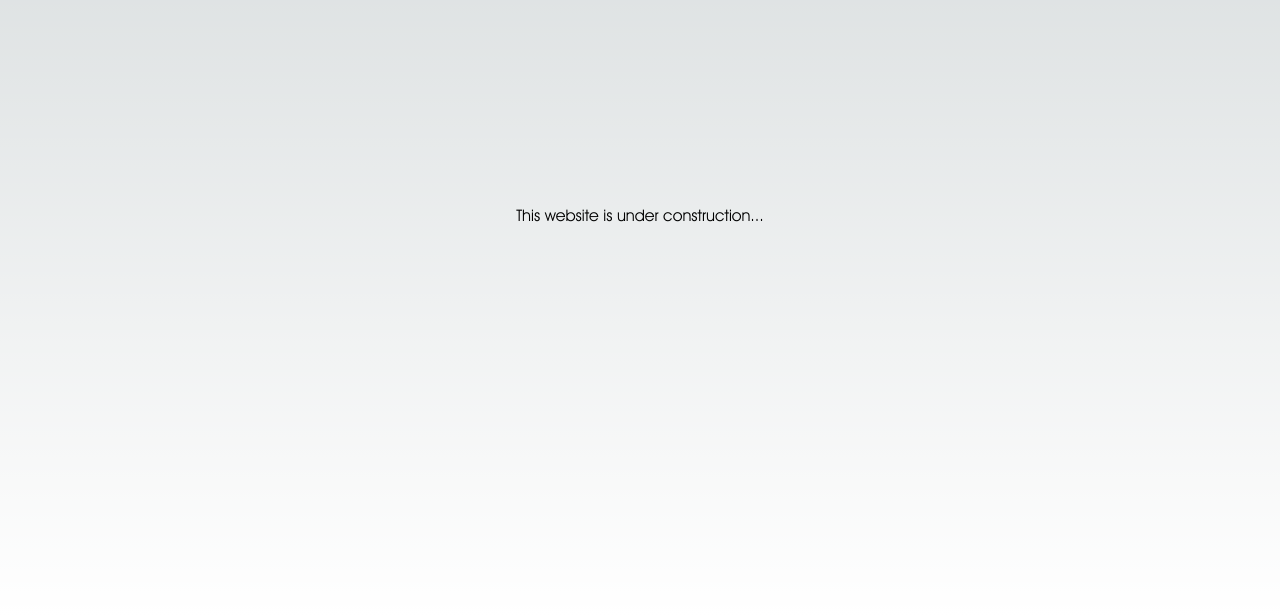
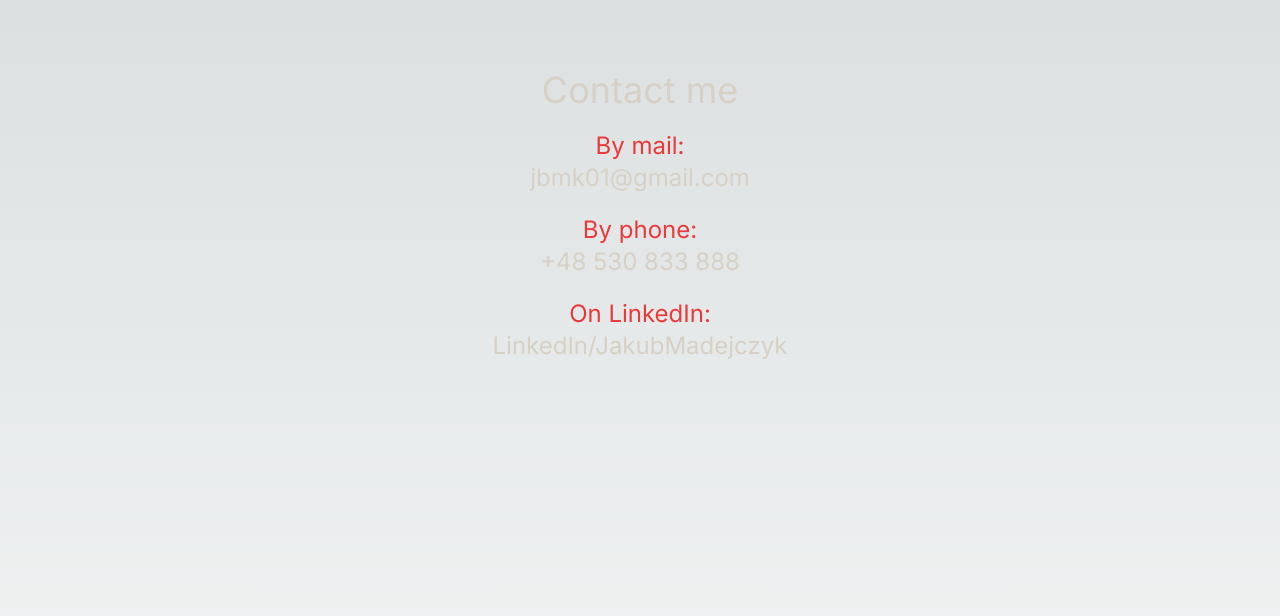
Before and after one commit to JMadejczyk/madejczyk.dev, a Next.js app: page /contact in a window 1280 px wide. Shown: the part 184-800 px from the top of the page. Built offline with nearby package versions, Linux system fonts and the light colour scheme.

Commit message:
contact page added

```diff
--- a/src/app/(pages)/contact/page.tsx
+++ b/src/app/(pages)/contact/page.tsx
@@ -1,6 +1,37 @@
-import UnderConstruction from "../../components/UnderConstruction";
+"use client";
+import Footer from "../../components/Footer";
+import useSmoothScroll from "@/app/lib/useSmoothScroll";
+import Link from "next/link";
+import { useFont } from "@/app/components/FontLoader";
 
 const Contact = () => {
-  return <UnderConstruction />;
+  useSmoothScroll();
+  const font = useFont("MontrealMedium");
+
+  return (
+    <div>
+      <main className="min-h-screen flex flex-col justify-center items-center gap-5 text-textWhite text-center text-xl sm:text-2xl">
+        <h1 className="text-3xl sm:text-4xl">Contact me</h1>
+        <div>
+          <p className="text-textRed">By mail:</p>
+          <p>jbmk01@gmail.com</p>
+        </div>
+        <div>
+          <p className="text-textRed">By phone:</p>
+          <p>+48 530 833 888</p>
+        </div>
+        <div>
+          <p className="text-textRed">On LinkedIn:</p>
+          <Link
+            href="https://www.linkedin.com/in/jakub-madejczyk-1717702a4/"
+            target="blank"
+          >
+            <p>LinkedIn/JakubMadejczyk</p>
+          </Link>
+        </div>
+      </main>
+      <Footer />
+    </div>
+  );
 };
 export default Contact;
```
